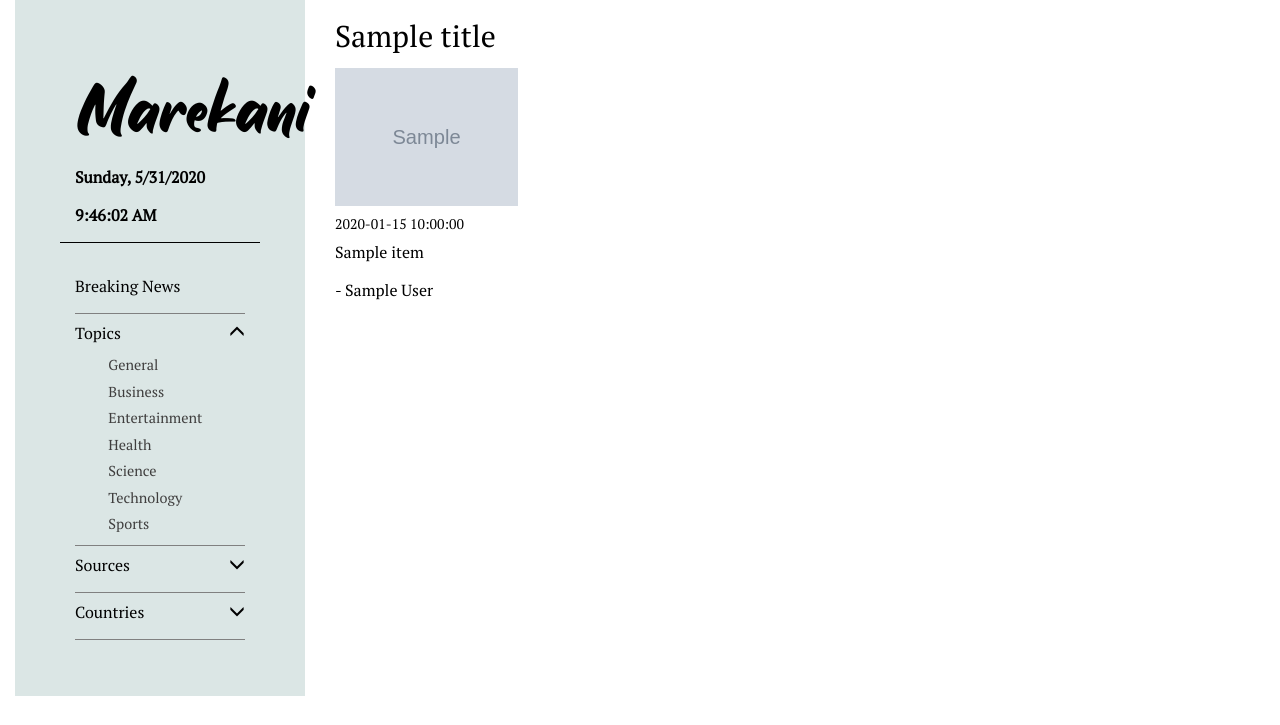
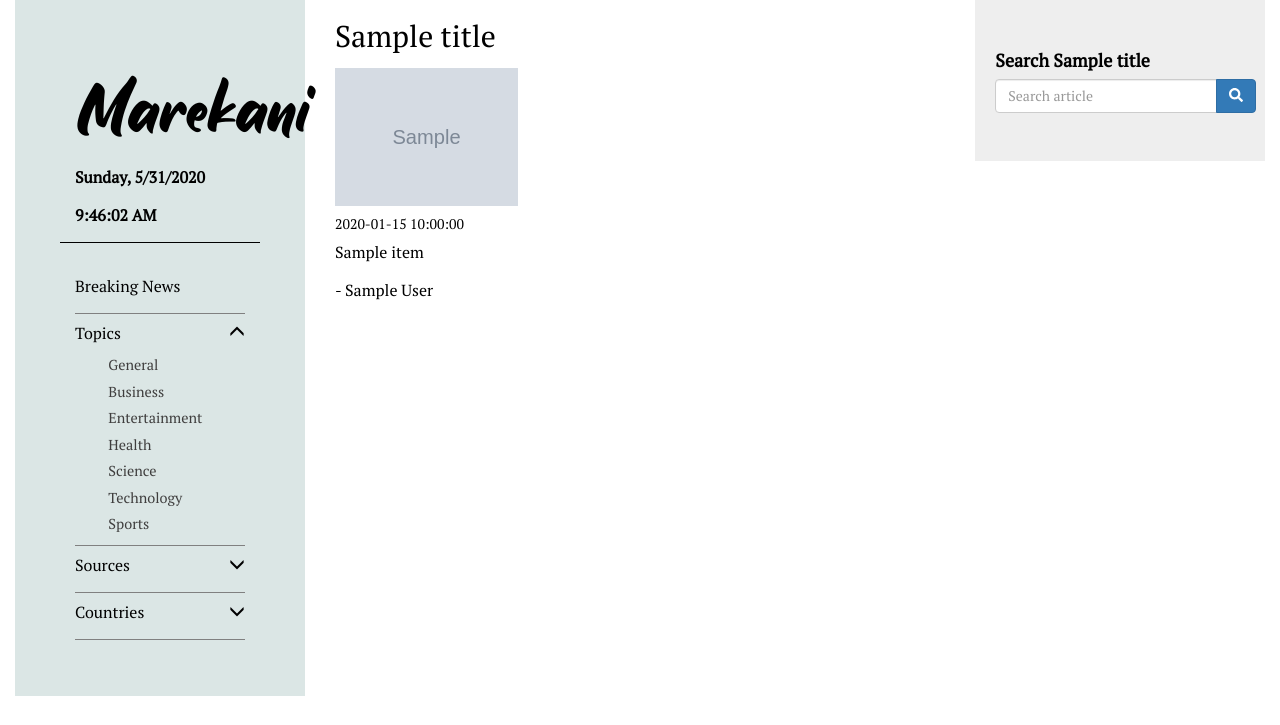
Before and after one commit to Collin9726/Marekani, a Flask app: template app/templates/news_list.html in a window 1280 px wide. Shown: the top 725 px of the page. Run offline with Flask 2, Linux system fonts and the light colour scheme; the template is opened without the code that fills it: most values are stand-ins (such as "Sample title", 1, 10 or a date in 2020); grey boxes marked "Sample" are stand-in pictures; some libraries are stand-ins or nearby versions.

Commit message:
add search form to search from specific source

```diff
--- a/app/templates/news_list.html
+++ b/app/templates/news_list.html
@@ -121,6 +121,26 @@
             </div>
         </div>
 
+
+        <!--Search section-->
+        <div class="col-xs-12 col-md-3">
+            <div class="jumbotron jumbotron3">
+                <form>
+                    <div class="row">
+                        <div class="col-xs-12">
+                            <label>Search {{title}}</label>
+                            <div class="input-group">
+                                <input type="text" name="from_source" class="form-control" placeholder="Search article" required>
+                                <span class="input-group-btn">
+                                    <button class="btn btn-primary" type="submit"><span class="fa fa-search"></span></button>
+                                </span>
+                            </div>
+                        </div>
+                    </div>
+                </form>
+            </div>
+        </div>
+
     </div>
 </div>
 
```
Also changed, not shown: app/main/views.py (+20 -2 lines).
